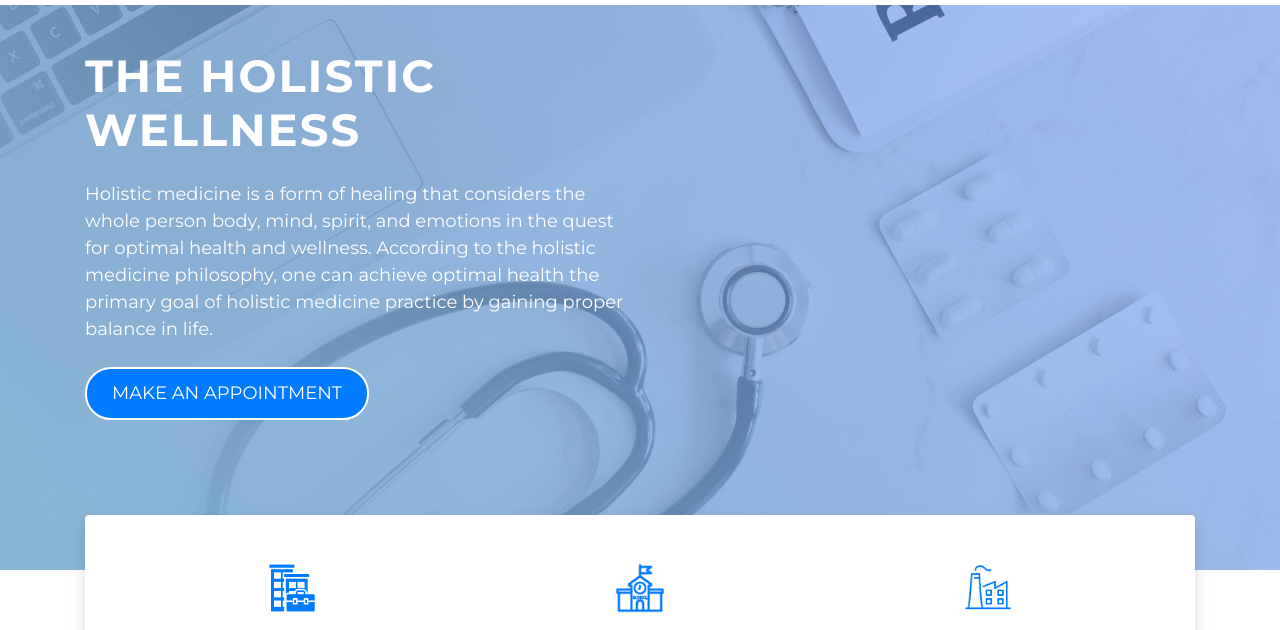
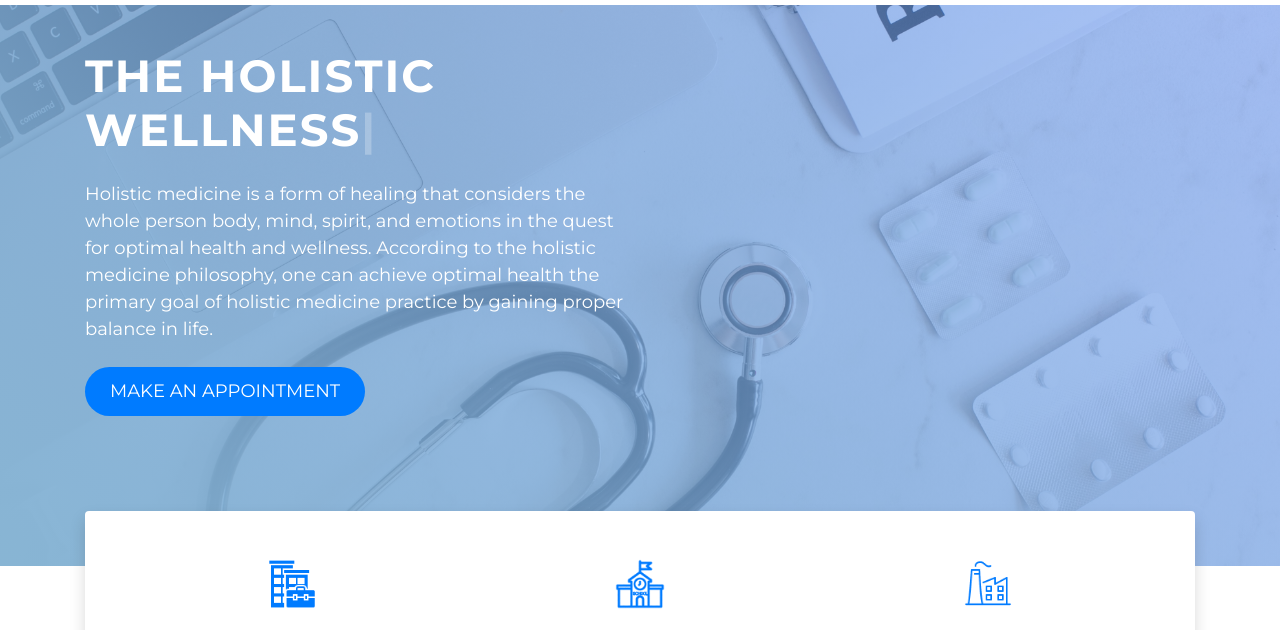
Before and after one commit to vishalsankpal/the-hollistic-wellness, a plain HTML site: page index.html in a window 1280 px wide. Shown: the part 101-731 px from the top of the page. Drawn offline with nearby package versions, Linux system fonts and the light colour scheme.

Commit message:
typed js added

```diff
--- a/css/style.scss
+++ b/css/style.scss
@@ -66,7 +66,7 @@ main{
                 }
             }
             .about-us{
-                border: 2px solid #fff;
+                all: unset;
                 padding: 11px 25px;
                 border-radius: 26px;
                 font-size: 18px;
@@ -209,7 +209,9 @@ main{
         }
     }
     .form-section{
-        background: $theme-gardient;
+        background: linear-gradient(45deg, #44677e, #31446d6b),url(../images/appointmentbg.jpg);
+        background-size: cover;
+        background-attachment: fixed;
         padding: 60px 0;
         .form-control{
             background: transparent;
@@ -225,9 +227,9 @@ main{
             color: #fff;
         }
         .make-an-appointment{
+            all: unset;
             padding: 12px 26px;
             font-size: 20px;
-            border: 1px solid #fff;
             border-radius: 30px;
             @media only screen and (max-width:991px){
                 font-size: 16px;
--- a/index.html
+++ b/index.html
@@ -97,7 +97,7 @@
                 <div class="container">
                     <div class="row">
                         <div class="col-md-6 order-2 order-md-1 d-flex flex-column justify-content-center">
-                            <h1 class="show-case-heading text-white mb-4 text-center text-md-left text-uppercase">The Holistic Wellness</h1>
+                            <h1 class="show-case-heading text-white mb-4 text-center text-md-left text-uppercase">The Holistic <br><span id="typed"></span></h1>
                             <p class="show-case-disdcription text-white mb-4 text-center text-md-left">Holistic medicine is a form of healing that considers the whole person body, mind, spirit, and emotions in the quest for optimal health and wellness. According to the holistic medicine philosophy, one can achieve optimal health the primary goal of holistic medicine practice by gaining proper balance in life.</p>
                             <a href="#appointment-form" class="d-inline-block text-center text-md-left">
                                 <button class="text-uppercase text-white bg-primary about-us">
@@ -496,6 +496,7 @@
         <script src="https://cdnjs.cloudflare.com/ajax/libs/OwlCarousel2/2.3.4/owl.carousel.min.js"></script>
         <script src="./js/dateAndCompanyName.js"></script>
         <script src="./js/customOwlCarosal.js"></script>
+        <script src="https://cdn.jsdelivr.net/npm/typed.js@2.0.11"></script>
 
         <script>
                 var servicelist = [
@@ -547,6 +548,15 @@
                 }
                 element.fadeIn(1000);
             },3000);
+// Can also be included with a regular script tag
+
+                var options = {
+                strings: ['<span>WELLNESS</span>', '<span>WELLNESS</span>'],
+                typeSpeed: 30,
+                loop: true
+                };
+
+                var typed = new Typed('#typed', options);
             </script>
             <script src="./js/appointment.js"></script>
     </body>
```
Also changed, not shown: css/style.css, images/appointmentbg.jpg (added), 1 other file.
